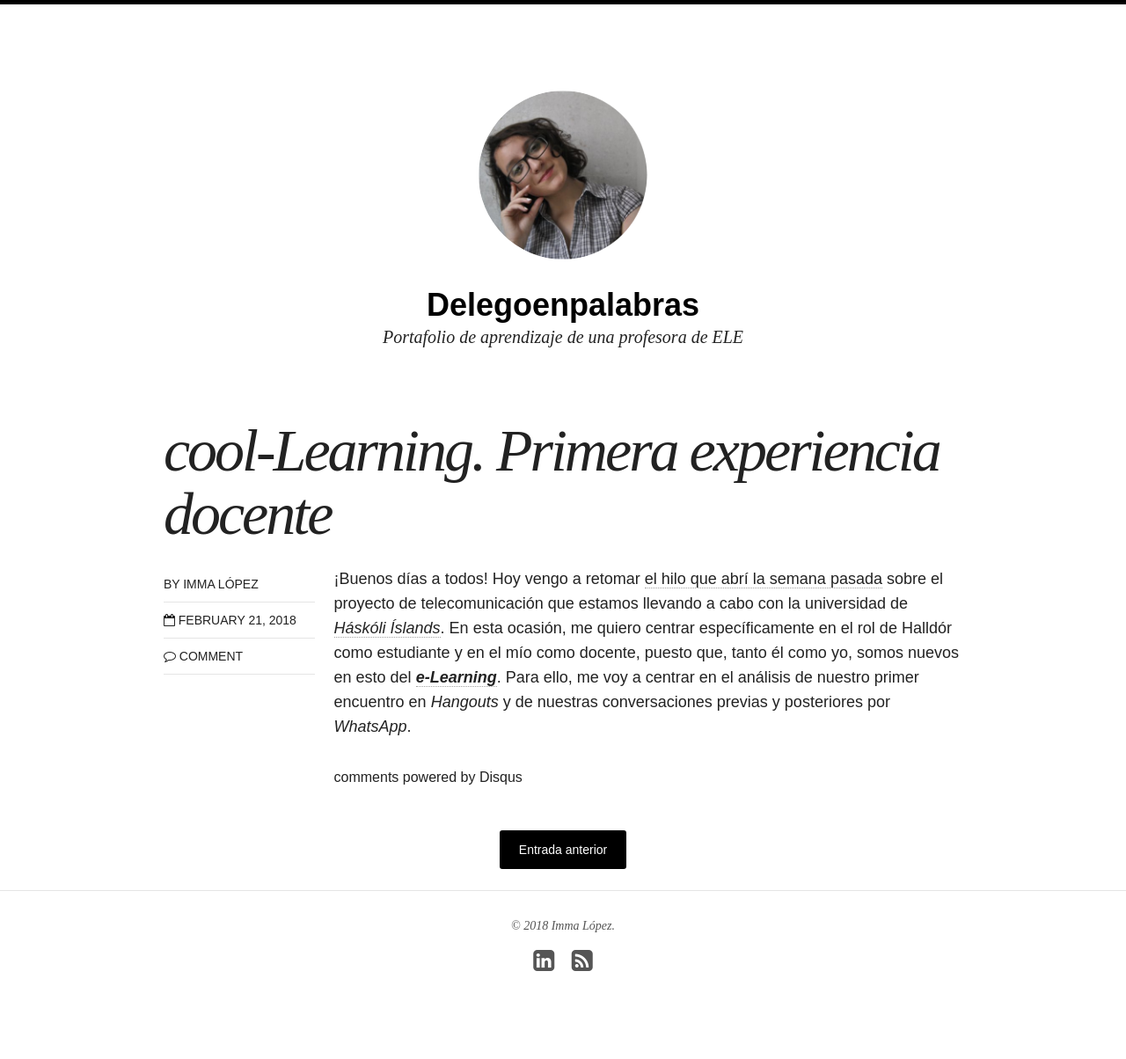
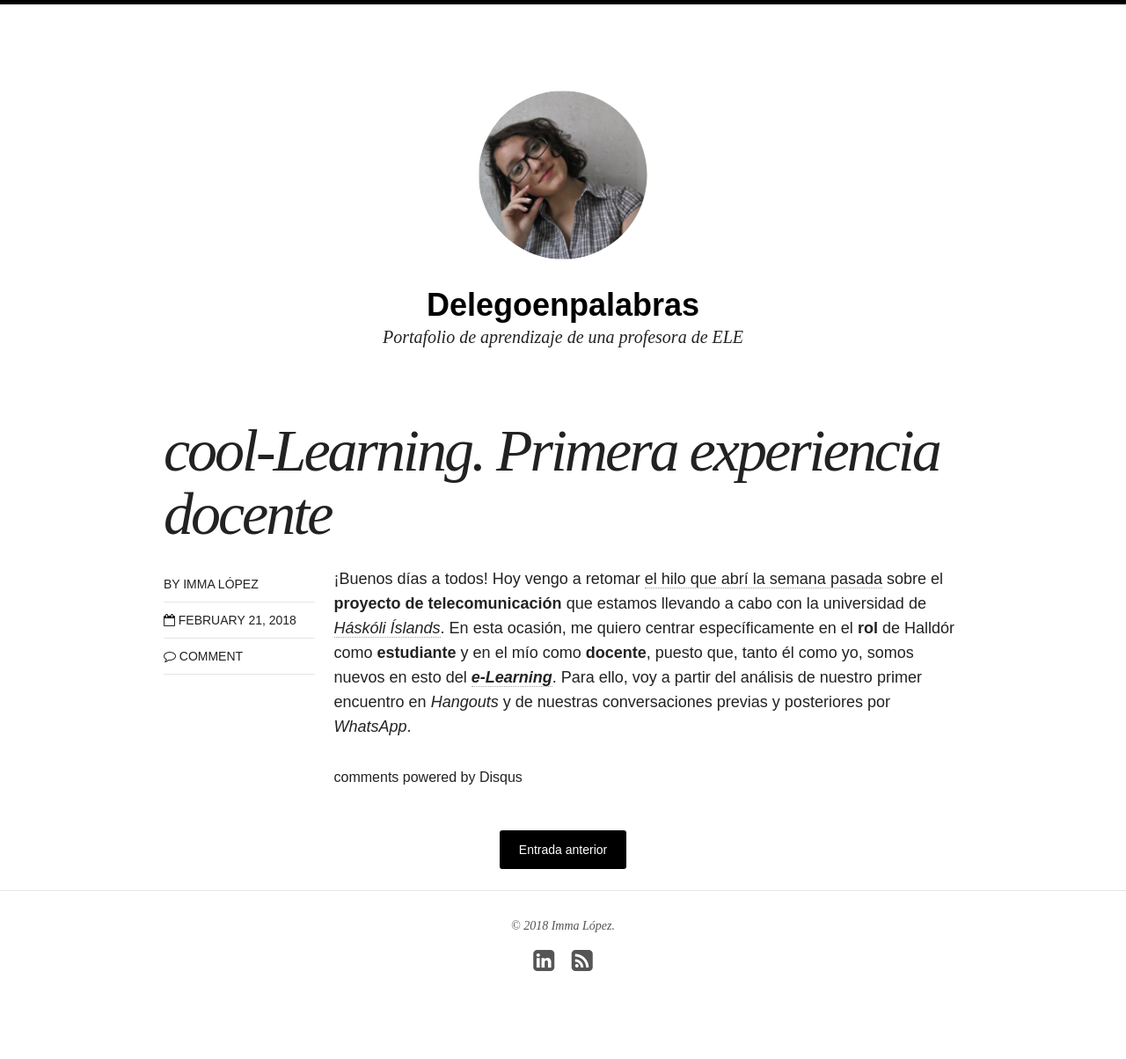
Before and after one commit to immalopez/immalopez.github.io, a Jekyll site: the page built from _posts/blog/2018-02-21-e-learning-1.md, in a window 1280 px wide. Shown: the whole page at 88% size. Built offline with Jekyll 4.4.1, drawn with Linux system fonts in a browser that asks for light colours; nearby versions of some CDN libraries; comment, search, counter and statistics services are not loaded.

Commit message:
Update 2018-02-21-e-learning-1.md

```diff
--- a/_posts/blog/2018-02-21-e-learning-1.md
+++ b/_posts/blog/2018-02-21-e-learning-1.md
@@ -11,4 +11,4 @@
 # modified: 2016-06-01T14:19:19-04:00
 ---
 
-¡Buenos días a todos! Hoy vengo a retomar [el hilo que abrí la semana pasada]( https://immalopez.github.io/blog/halldor-primera-toma/) sobre el proyecto de telecomunicación que estamos llevando a cabo con la universidad de [_Háskóli Íslands_](http://english.hi.is). En esta ocasión, me quiero centrar específicamente en el rol de Halldór como estudiante y en el mío como docente, puesto que, tanto él como yo, somos nuevos en esto del [**_e-Learning_**](http://www.cfp.us.es/e-learning-definicion-y-caracteristicas). Para ello, me voy a centrar en el análisis de nuestro primer encuentro en _Hangouts_ y de nuestras conversaciones previas y posteriores por _WhatsApp_.
+¡Buenos días a todos! Hoy vengo a retomar [el hilo que abrí la semana pasada]( https://immalopez.github.io/blog/halldor-primera-toma/) sobre el **proyecto de telecomunicación** que estamos llevando a cabo con la universidad de [_Háskóli Íslands_](http://english.hi.is). En esta ocasión, me quiero centrar específicamente en el **rol** de Halldór como **estudiante** y en el mío como **docente**, puesto que, tanto él como yo, somos nuevos en esto del [**_e-Learning_**](http://www.cfp.us.es/e-learning-definicion-y-caracteristicas). Para ello, voy a partir del análisis de nuestro primer encuentro en _Hangouts_ y de nuestras conversaciones previas y posteriores por _WhatsApp_.
```
